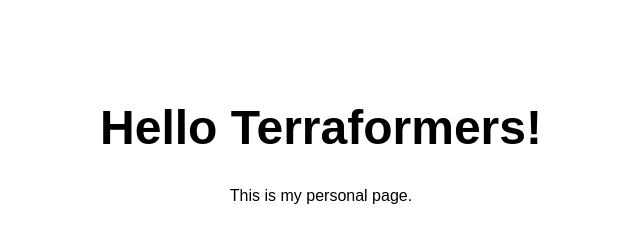
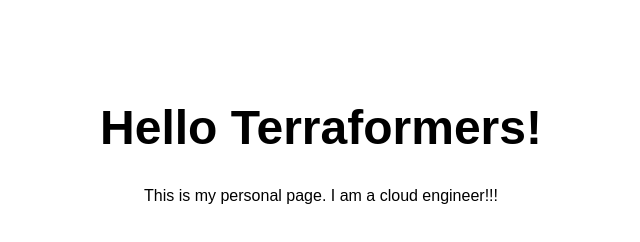
Before and after one commit to ritam-mishra/terraform-beginner-bootcamp-2023, a plain HTML site: page public/index.html in a window 1280 px wide. Shown: the whole page, without its empty margins (319-959 px from the left). Drawn offline with Linux system fonts and the light colour scheme.

Commit message:
#32 setup content version and update the index file to check it

```diff
--- a/public/index.html
+++ b/public/index.html
@@ -37,6 +37,6 @@
 </head>
 <body>
   <h1>Hello Terraformers!</h1>
-  <p>This is my personal page.</p>
+  <p>This is my personal page. I am a cloud engineer!!!</p>
 </body>
 </html>
```
Also changed, not shown: 5 other files.
